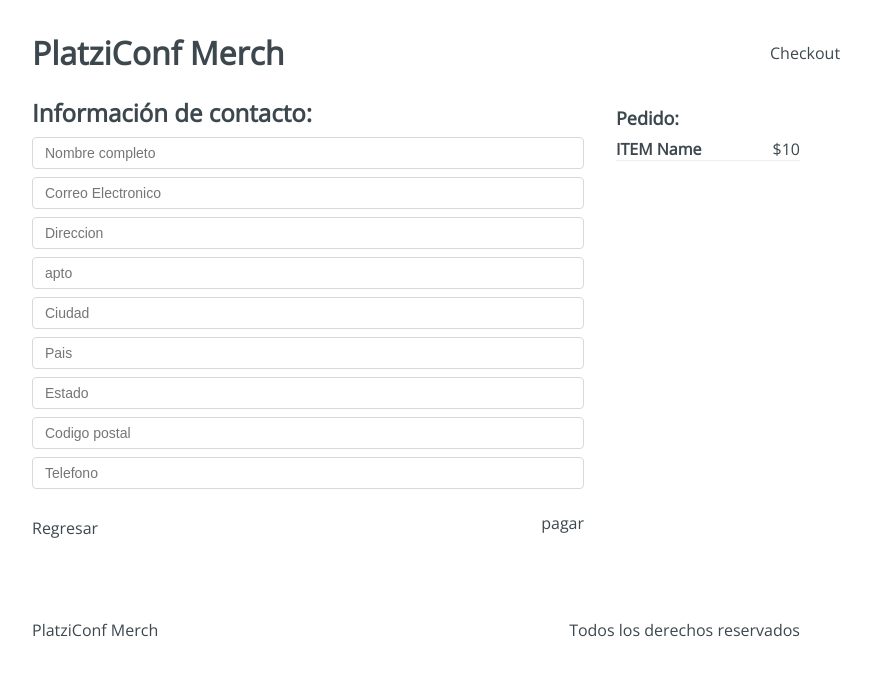
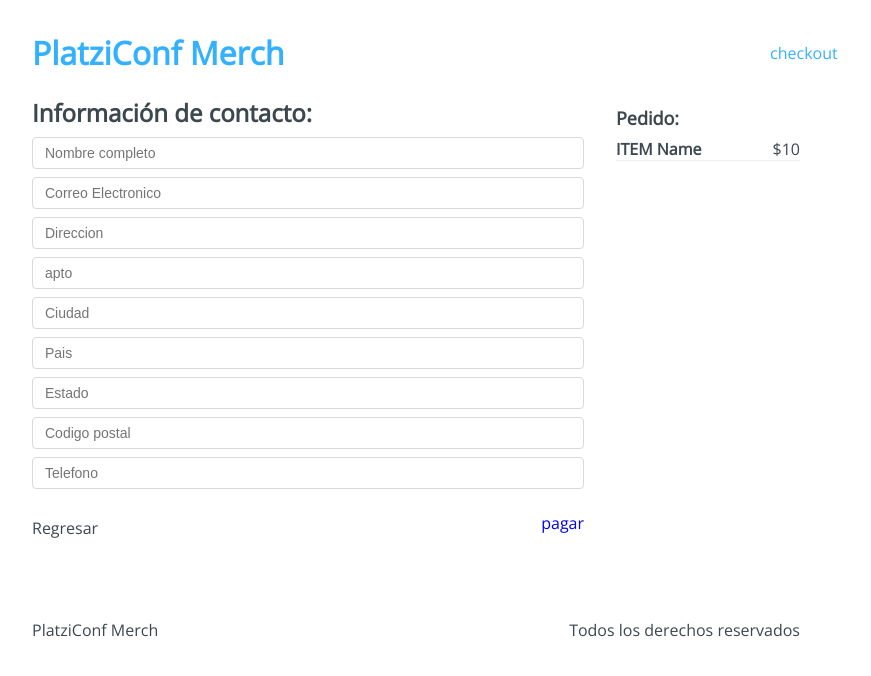
Before and after one commit to Jsebas1198/Project-ConfMerch, a React app: page /checkout/information in a window 1280 px wide. Shown: the top 676 px of the page, without its empty margins (224-1095 px from the left). Built offline with nearby package versions, Linux system fonts and the light colour scheme.

Commit message:
set the links for the routes of payment

```diff
--- a/src/components/Header.jsx
+++ b/src/components/Header.jsx
@@ -1,14 +1,19 @@
 import React from 'react';
+import {Link} from "react-router-dom"
 import "../styles/components/Header.css"
 
 const Header = () => {
   return (
-      <div className="Header">
-          <h1 className="Header-title"> PlatziConf Merch</h1>
-          <div className="Header-checkout">
-              Checkout
-          </div>
-      </div>
+    <div className="Header">
+    <h1 className="Header-title">
+      <Link to="/">PlatziConf Merch</Link>
+    </h1>
+    <div className="Header-checkout">
+      <Link to="/checkout">
+        checkout
+      </Link>
+    </div>
+  </div>
   )
 }
 
--- a/src/containers/Checkout.jsx
+++ b/src/containers/Checkout.jsx
@@ -1,4 +1,5 @@
 import React from 'react';
+import {Link} from "react-router-dom";
 import "../styles/components/Checkout.css"
 
 const Checkout = () => {
@@ -18,7 +19,10 @@
 
         <div className="Checkout-sidebar">
           <h3>Precio total: $1231</h3>
-          <button type='button'> Continuar pedido</button>
+
+          <Link to="/checkout/information">
+            <button type='button'> Continuar pedido</button>
+          </Link>
         </div>
     </div>
   )
--- a/src/containers/Information.jsx
+++ b/src/containers/Information.jsx
@@ -1,4 +1,5 @@
 import React from 'react';
+import {Link} from "react-router-dom";
 import "../styles/components/Information.css"
 
 const Information = () => {
@@ -23,7 +24,11 @@
         </div>
         <div className="Information-buttons">
           <div className="Information-back">Regresar</div>
-          <div className="Information-next">pagar</div>
+          <div className="Information-next">
+            <Link to="/checkout/payment">
+            pagar
+            </Link>
+          </div>
         </div>
       </div>
       <div className="Information-sidebar">
```
